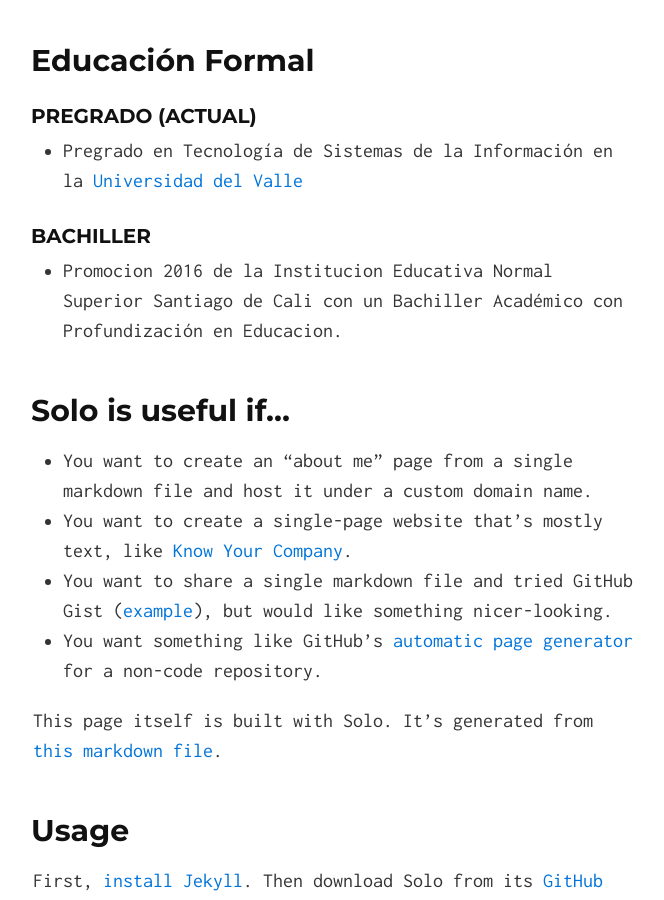
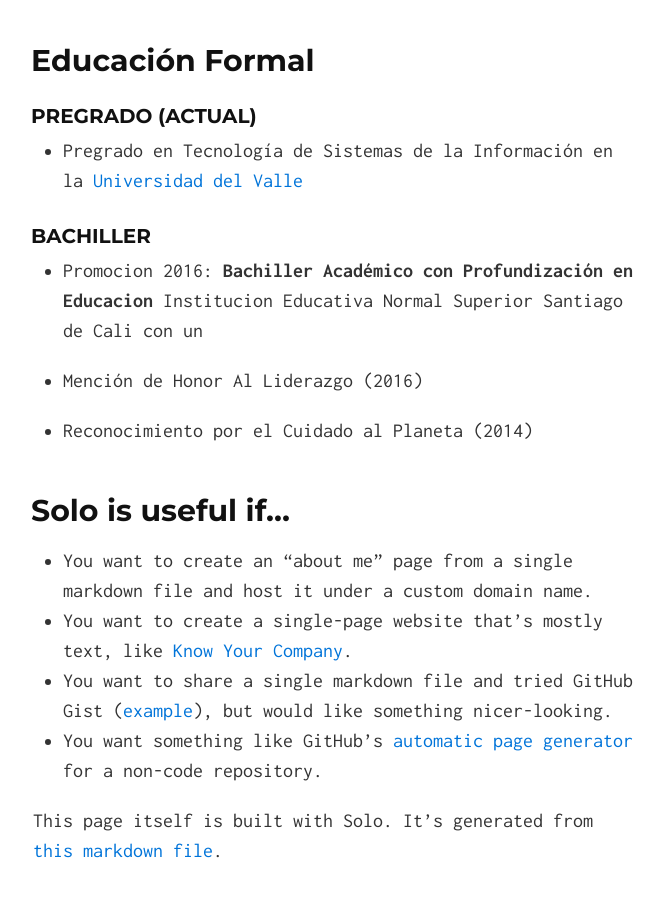
Before and after one commit to MaurooRen/maurooren.github.io, a Jekyll site: the page built from index.md, in a window 1280 px wide and 900 px high, scrolled down 394 px. Shown: the whole window, without its empty margins (307-971 px from the left). Built offline with Jekyll 4.4.1, drawn with Linux system fonts in a browser that asks for light colours; nearby versions of some CDN libraries.

Commit message:
Education

```diff
--- a/index.md
+++ b/index.md
@@ -14,7 +14,11 @@ layout: default
 
 ### Bachiller
 
-* Promocion 2016 de la Institucion Educativa Normal Superior Santiago de Cali con un Bachiller Académico con Profundización en Educacion.
+* Promocion 2016: **Bachiller Académico con Profundización en Educacion** Institucion Educativa Normal Superior Santiago de Cali con un
+
+* Mención de Honor Al Liderazgo (2016)
+
+* Reconocimiento por el Cuidado al Planeta (2014)
 
 
 
```
